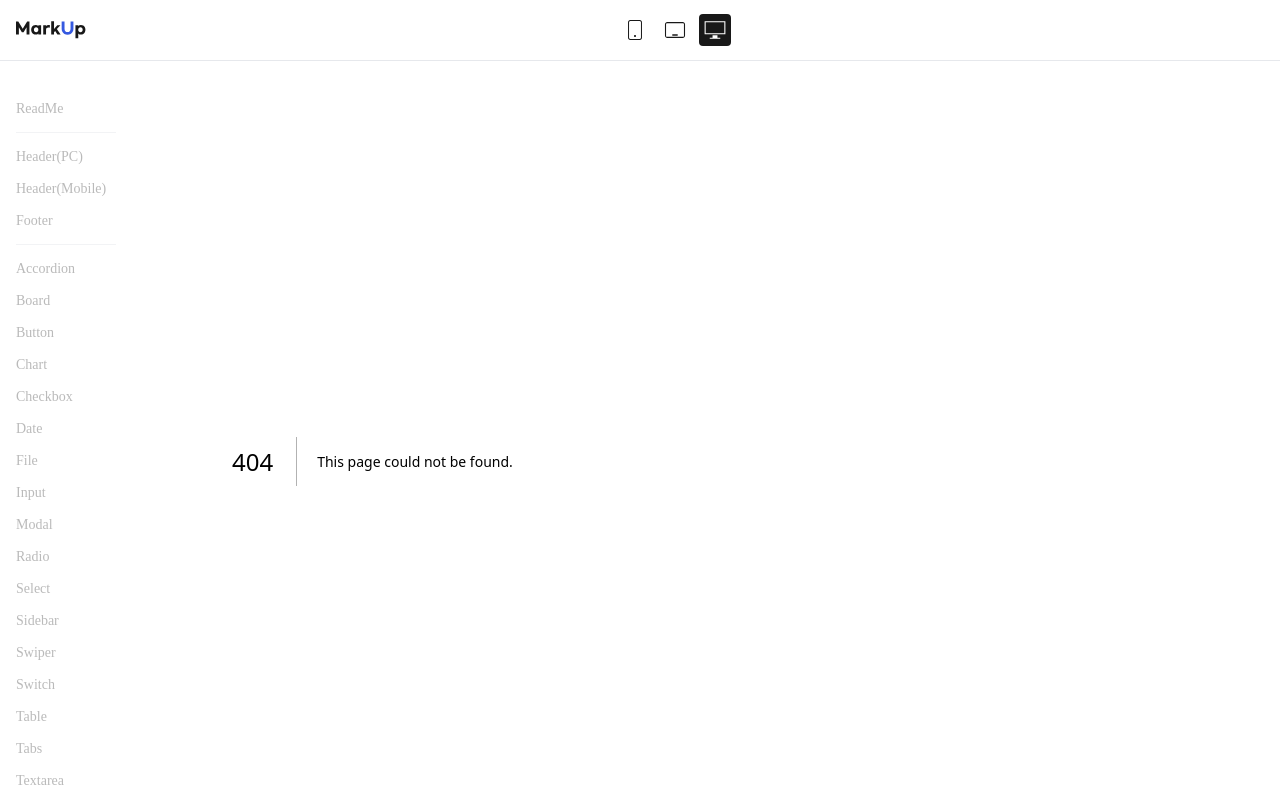
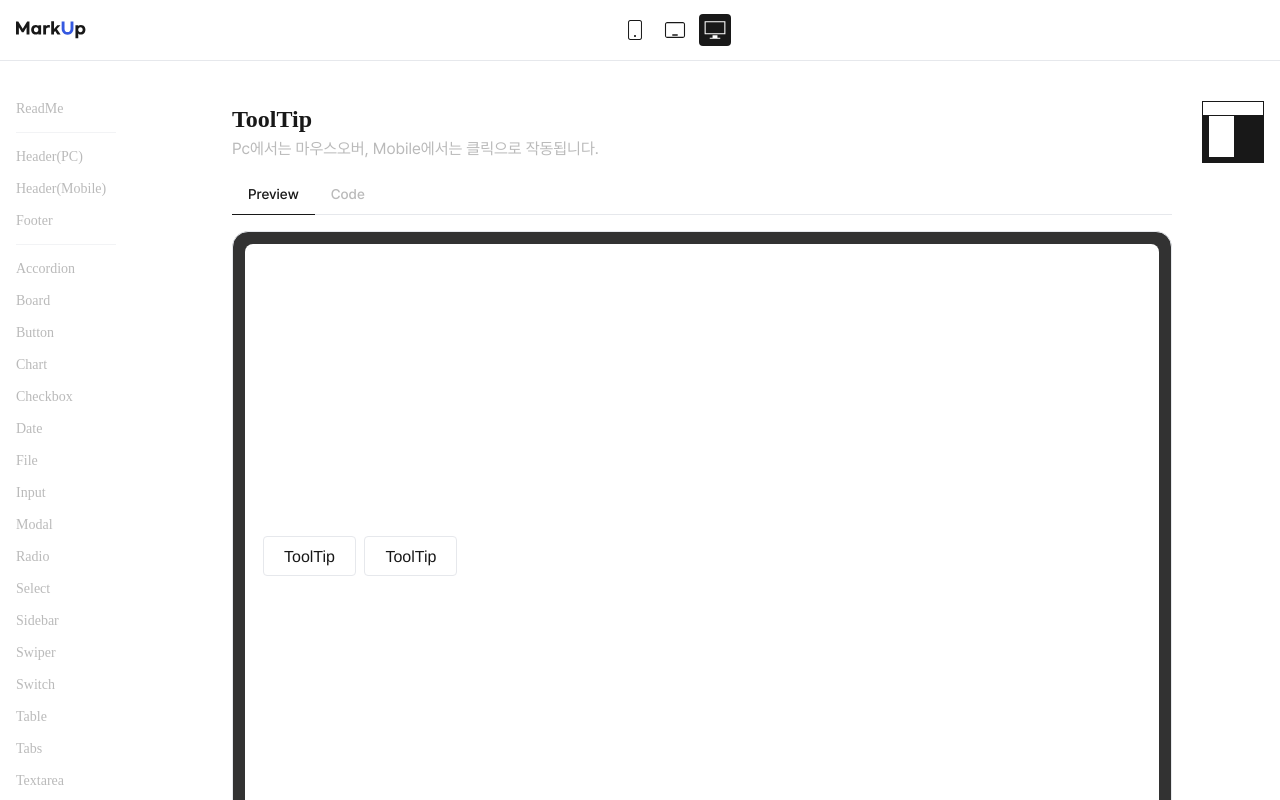
Before and after one commit to YangSangGeon/MarkUp, a Next.js app in the folder markup/: page /detail/tooltip/0 in a window 1280 px wide. Before the commit this address had no page. Shown: the top 800 px of the page. Built offline with nearby package versions, Linux system fonts and the light colour scheme; a web font is replaced by a local one.

Commit message:
툴팁추가(버그있음)

```diff
--- a/markup/app/components/Sidebar.js
+++ b/markup/app/components/Sidebar.js
@@ -61,6 +61,7 @@ export default function Sidebar() {
     { name: "chart", path: "/detail/chart/0" },
     { name: "accordion", path: "/detail/accordion/0" },
     { name: "sidebar", path: "/detail/sidebar/0" },
+    { name: "tooltip", path: "/detail/tooltip/0" },
     // { name: "texteditor", path: "/detail/texteditor/0" },
     // { name: "cordbox", path: "/detail/cordbox/0" },
   ];
--- /dev/null
+++ b/markup/app/detail/tooltip/[id]/page.js
@@ -0,0 +1,115 @@
+"use client";
+
+import ContentsWrap from "@/app/components/ContentsWrap";
+export default function page(props) {
+  const data = [
+    {
+      title: "ToolTip",
+      subTitle: "Pc에서는 마우스오버, Mobile에서는 클릭으로 작동됩니다.",
+      cssFile: [],
+      jsFile: [],
+      img: "category/img_header_pc01.svg",
+      html: `
+<section>
+  <div class="s__container">
+    <div class="s__row">
+      <button class="s__btn s__btn-line" data-tooltip="마우스오버시<br>툴팁이 노출됩니다.">ToolTip</button>
+      <button class="s__btn s__btn-line" data-tooltip="마우스오버시<br>툴팁이 노출됩니다.">ToolTip</button>
+    </div>
+  </div>
+</section>
+      `,
+      css: `
+.tooltip {
+  position: fixed;
+  padding: 10px 20px;
+  border: 1px solid var(--border);
+  border-radius: 4px;
+  text-align: center;
+  font: italic 14px/1.3 sans-serif;
+  color: #333;
+  background: #fff;
+  margin: 2px;
+}
+      `,
+      js: `
+let tooltipElem;
+
+document.onmouseover = function(event) {
+  let target = event.target;
+
+  // data-tooltip 속성이 있는 요소
+  let tooltipHtml = target.dataset.tooltip;
+  if (!tooltipHtml || window.innerWidth <= 767) return;
+
+  // 툴팁 요소를 만듭니다.
+  tooltipElem = document.createElement('div');
+  tooltipElem.className = 'tooltip';
+  tooltipElem.innerHTML = tooltipHtml;
+  document.body.append(tooltipElem);
+
+  // 툴팁 요소를 data-tooltip 속성이 있는 요소 위, 가운데에 위치시킵니다.
+  let coords = target.getBoundingClientRect();
+
+  let left = coords.left + (target.offsetWidth - tooltipElem.offsetWidth) / 2;
+  if (left < 0) left = 0; // 툴팁이 창 왼쪽 가장자리를 넘지 않도록 합니다.
+
+  let top = coords.top - tooltipElem.offsetHeight - 5;
+  if (top < 0) { // 툴팁이 창 위로 넘치면 요소 아래에 보여줍니다.
+    top = coords.top + target.offsetHeight + 5;
+  }
+
+  tooltipElem.style.left = left + 'px';
+  tooltipElem.style.top = top + 'px';
+};
+document.onmouseup = function (event) {
+  let target = event.target;
+
+  // data-tooltip 속성이 있는 요소
+  let tooltipHtml = target.dataset.tooltip;
+  if (!tooltipHtml || 767 < window.innerWidth) return;
+
+    // 툴팁 요소를 만듭니다.
+    tooltipElem = document.createElement('div');
+    tooltipElem.className = 'tooltip';
+    tooltipElem.innerHTML = tooltipHtml;
+    document.body.append(tooltipElem);
+
+    // 툴팁 요소를 data-tooltip 속성이 있는 요소 위, 가운데에 위치시킵니다.
+    let coords = target.getBoundingClientRect();
+
+    let left = coords.left + (target.offsetWidth - tooltipElem.offsetWidth) / 2;
+    if (left < 0) left = 0; // 툴팁이 창 왼쪽 가장자리를 넘지 않도록 합니다.
+
+    let top = coords.top - tooltipElem.offsetHeight - 5;
+    if (top < 0) { // 툴팁이 창 위로 넘치면 요소 아래에 보여줍니다.
+      top = coords.top + target.offsetHeight + 5;
+    }
+
+    tooltipElem.style.left = left + 'px';
+    tooltipElem.style.top = top + 'px';
+}
+
+document.onmousedown = function(e) {
+  if (tooltipElem) {
+    tooltipElem.remove();
+    tooltipElem = null;
+  }
+};
+document.onmouseout = function(e) {
+  if (tooltipElem) {
+    tooltipElem.remove();
+    tooltipElem = null;
+  }
+};
+// 참고한사이트 : https://ko.javascript.info/task/behavior-tooltip
+      `,
+    },
+  ];
+
+  return (
+    <>
+      <ContentsWrap props={props} data={data} />
+    </>
+  );
+}
```
